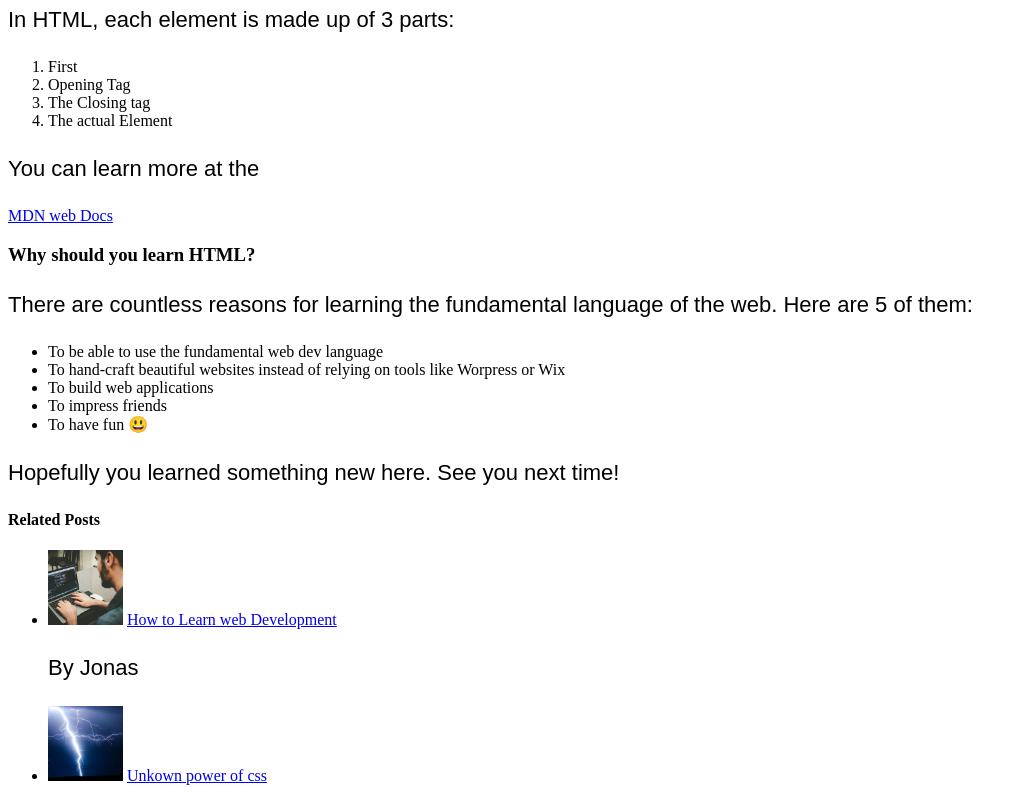
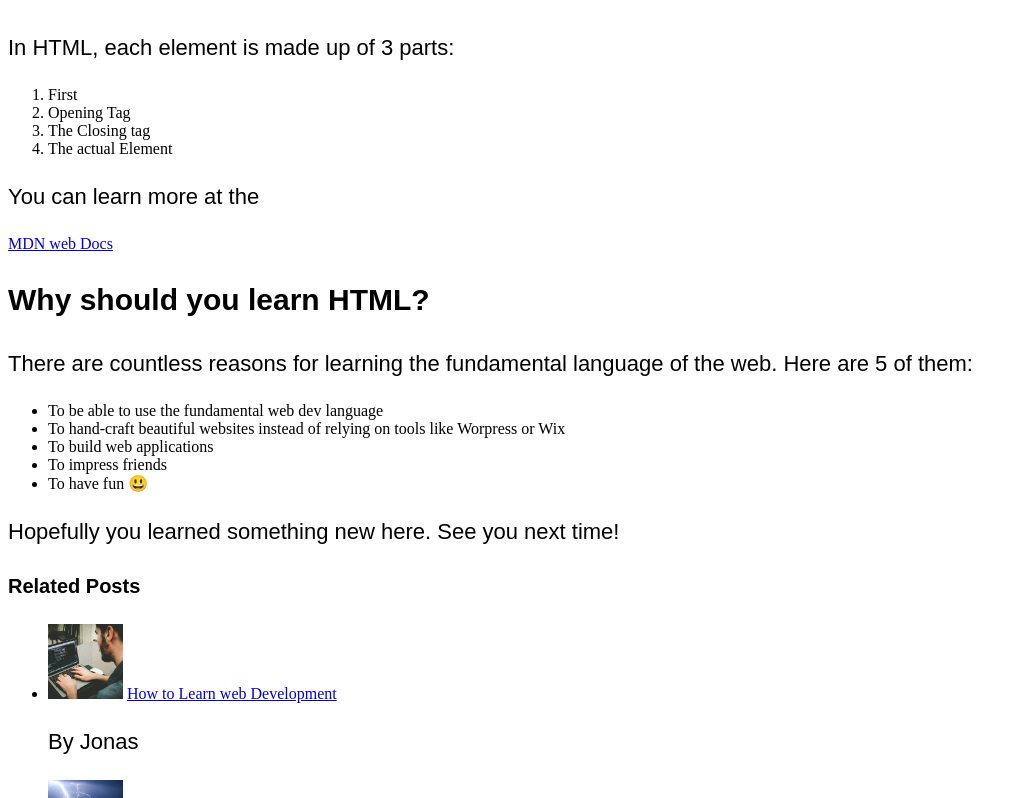
Before and after one commit to rejwar/rejwar, a plain HTML site: page 02-HTML-Fundamentals/index.html in a window 1280 px wide. Shown: the part 1080-1878 px from the top of the page, without its empty margins (0-1026 px from the left). Drawn offline with Linux system fonts and the light colour scheme.

```diff
--- a/02-HTML-Fundamentals/style.css
+++ b/02-HTML-Fundamentals/style.css
@@ -12,6 +12,16 @@
     ;
 }
 
+h3 {
+    font-size: 30px;
+    font-family: sans-serif;
+}
+
+h4 {
+    font-size: 20px;
+    font-family: sans-serif;
+}
+
 p {
     font-size: 22px;
     font-family: sans-serif;
```
